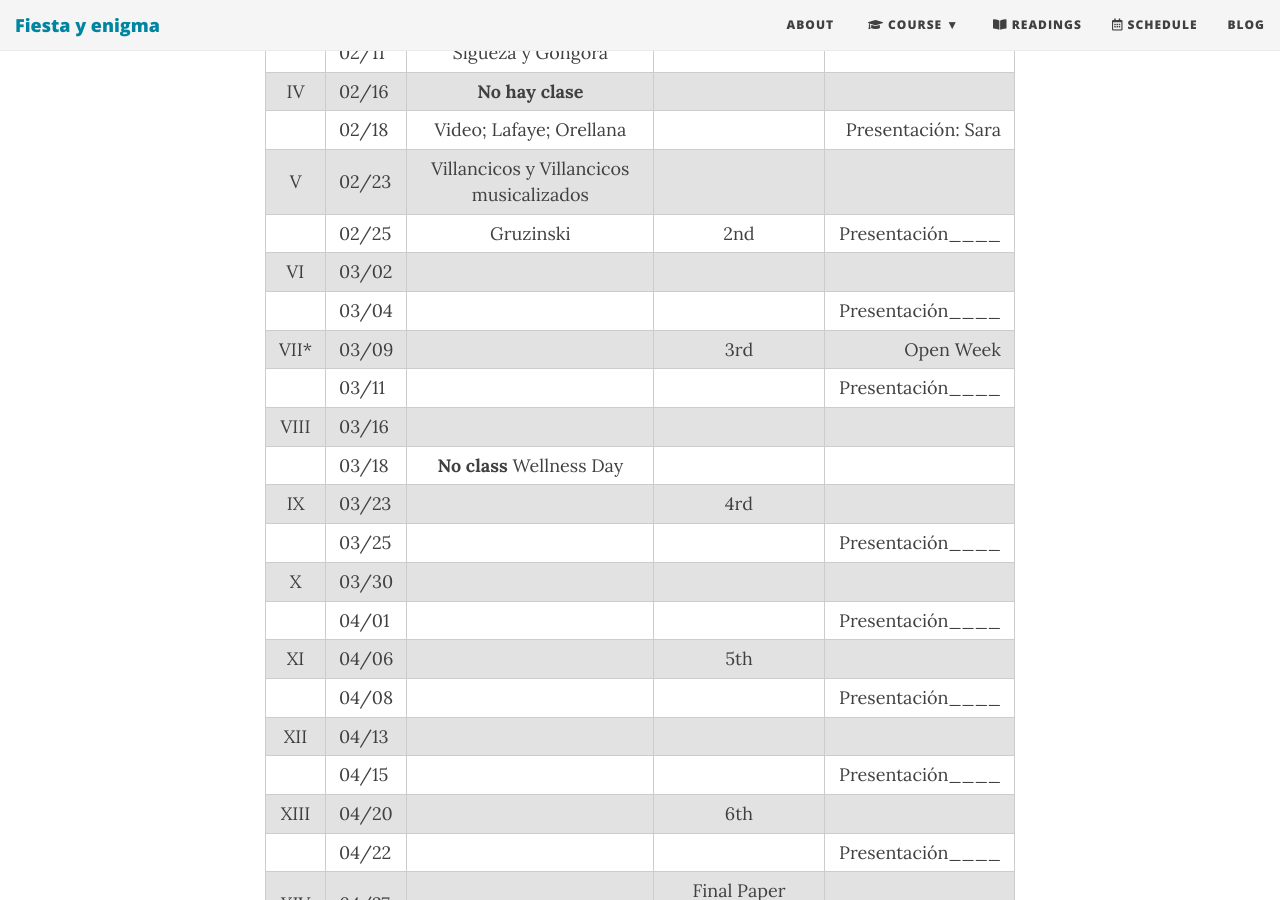
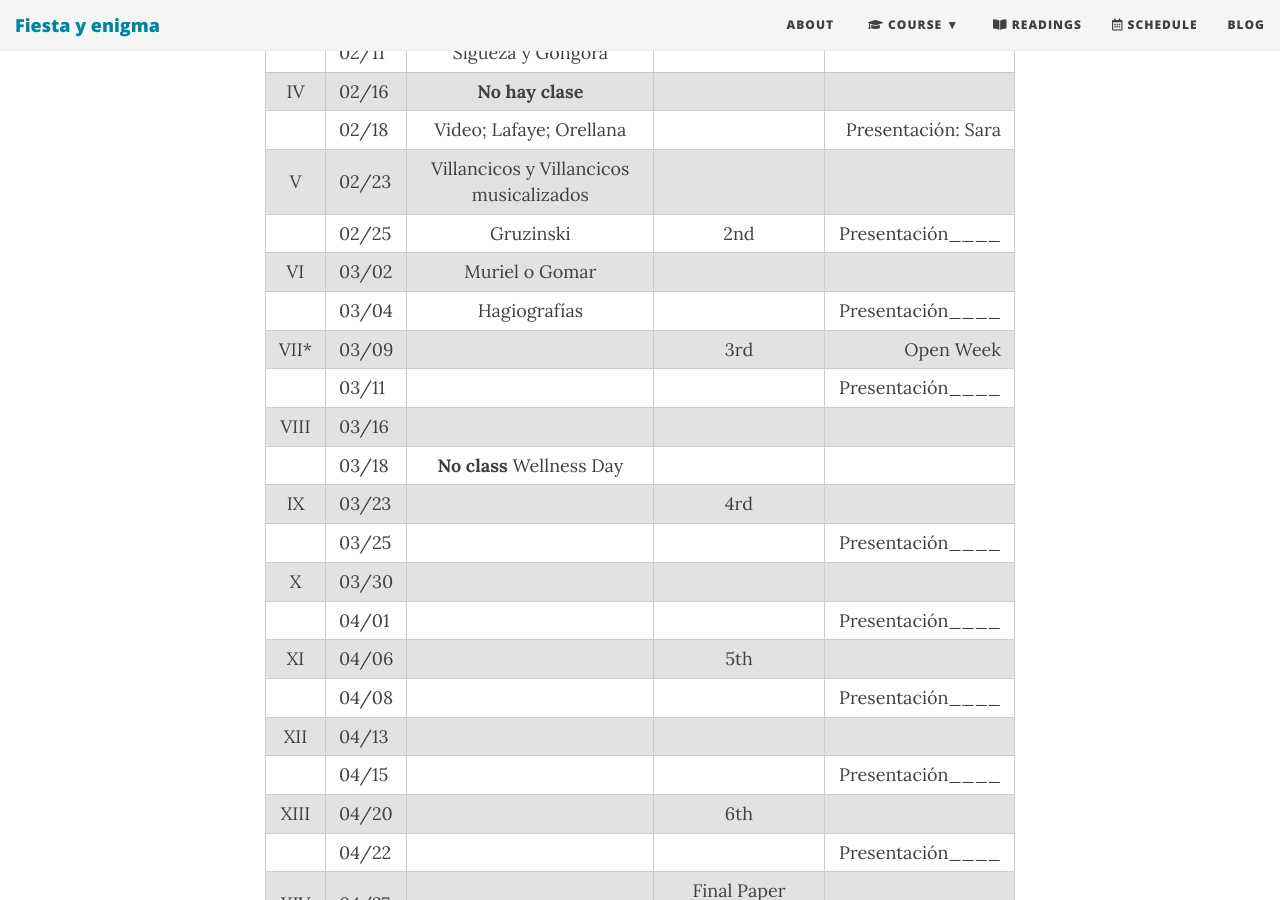
Before and after one commit to Hipomenes/novohispana, a Jekyll site: the page built from calendar.md, in a window 1280 px wide and 900 px high, scrolled down 665 px. Built offline with Jekyll 4.4.1, drawn with Linux system fonts in a browser that asks for light colours; nearby versions of some CDN libraries.

Commit message:
Update calendar.md

```diff
--- a/calendar.md
+++ b/calendar.md
@@ -18,8 +18,8 @@ subtitle: Spring 2021
 |       | 02/18 | Video; Lafaye; Orellana | | Presentación: Sara |
 | V     | 02/23 | Villancicos y Villancicos musicalizados |  | |
 |       | 02/25 | Gruzinski | 2nd | Presentación____ |
-| VI    | 03/02 | | | |
-|       | 03/04 | | | Presentación____ |
+| VI    | 03/02 | Muriel o Gomar| | |
+|       | 03/04 | Hagiografías | | Presentación____ |
 | VII*  | 03/09 | | 3rd | Open Week |
 |       | 03/11 | | | Presentación____ |
 | VIII  | 03/16 | | | |
```
